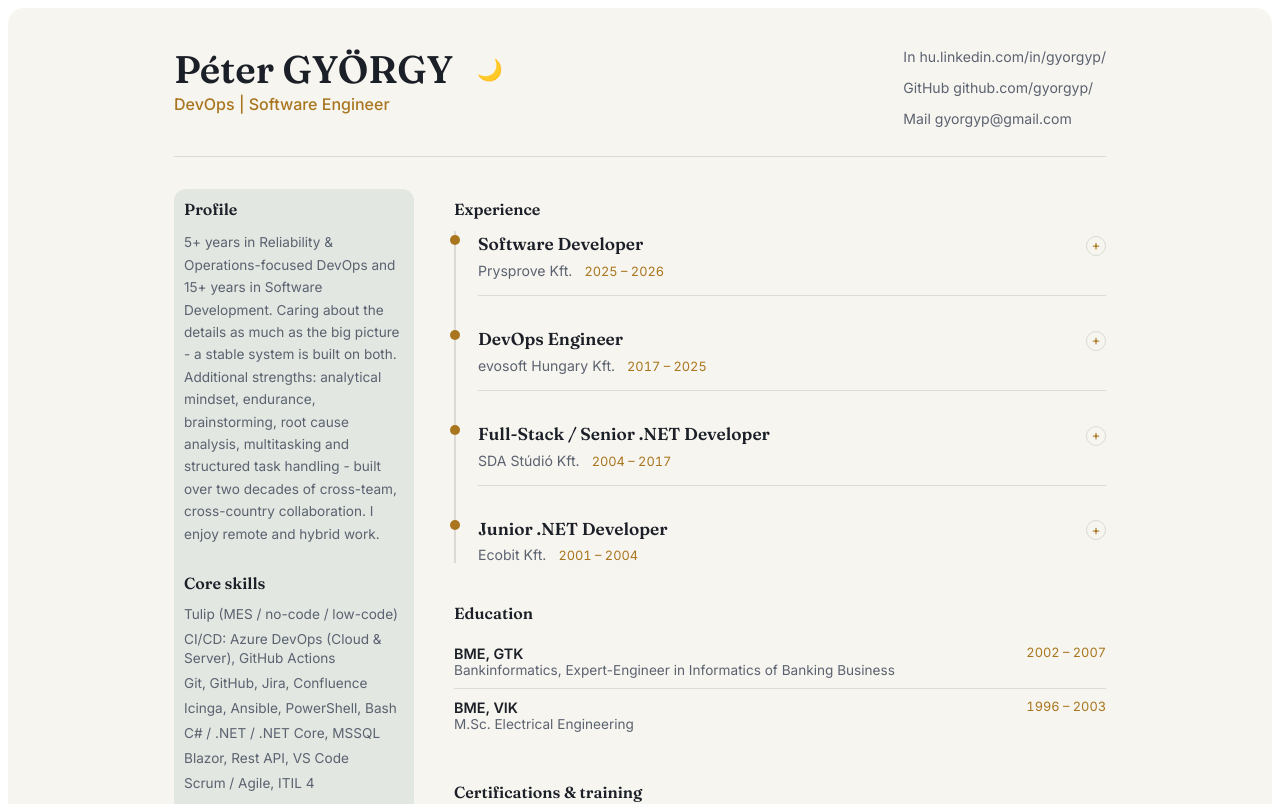
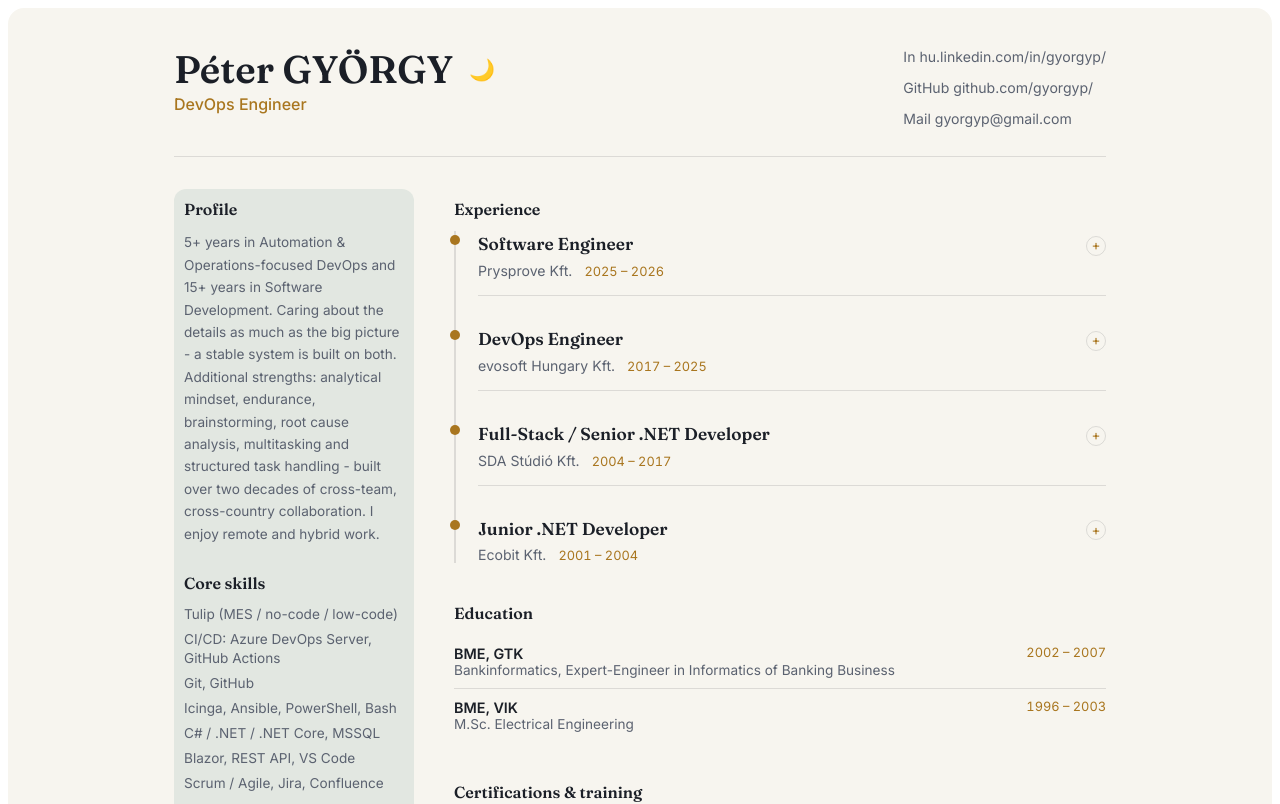
Before and after one commit to gyorgyp/cv, a React (Vite) app: page / in a window 1280 px wide. Shown: the top 804 px of the page. Built offline with nearby package versions, Linux system fonts and the light colour scheme.

Commit message:
data and theme icon positiom modified

```diff
--- a/src/assets/cvData.js
+++ b/src/assets/cvData.js
@@ -3,7 +3,7 @@
 
 export const cvData = {
   name: "Péter GYÖRGY",
-  title: "DevOps | Software Engineer",
+  title: "DevOps Engineer",
   contact: {
     email: "gyorgyp@gmail.com",
     emailDisplay: "Mail gyorgyp@gmail.com",
@@ -14,7 +14,7 @@ export const cvData = {
   },
 
   profile:
-    "5+ years in Reliability & Operations-focused DevOps and 15+ years in Software Development. Caring about the details as much as the big picture - a stable system is built on both. Additional strengths: analytical mindset, endurance, brainstorming, root cause analysis, multitasking and structured task handling - built over two decades of cross-team, cross-country collaboration. I enjoy remote and hybrid work.",
+    "5+ years in Automation & Operations-focused DevOps and 15+ years in Software Development. Caring about the details as much as the big picture - a stable system is built on both. Additional strengths: analytical mindset, endurance, brainstorming, root cause analysis, multitasking and structured task handling - built over two decades of cross-team, cross-country collaboration. I enjoy remote and hybrid work.",
 
   nav: [
     { id: "profile", label: "Profile" },
@@ -24,12 +24,12 @@ export const cvData = {
 
   coreSkills: [
     "Tulip (MES / no-code / low-code)",
-    "CI/CD: Azure DevOps (Cloud & Server), GitHub Actions",
-    "Git, GitHub, Jira, Confluence",
+    "CI/CD: Azure DevOps Server, GitHub Actions",
+    "Git, GitHub",
     "Icinga, Ansible, PowerShell, Bash",
     "C# / .NET / .NET Core, MSSQL",
-    "Blazor, Rest API, VS Code",
-    "Scrum / Agile, ITIL 4",
+    "Blazor, REST API, VS Code",
+    "Scrum / Agile, Jira, Confluence",
   ],
 
   ai: [
@@ -39,6 +39,7 @@ export const cvData = {
 
   currentlyLearning: [
     "Python",
+    "AI",
     "Docker",
     "Kubernetes",
     "Azure Cloud",
@@ -56,7 +57,7 @@ export const cvData = {
 
   experience: [
     {
-      role: "Software Developer",
+      role: "Software Engineer",
       company: "Prysprove Kft.",
       period: "2025 – 2026",
       bullets: [
@@ -70,7 +71,7 @@ export const cvData = {
         "The client really liked the solution to one of my tasks.",
         "Contributed to cloud-ready web app by developing Blazor WebAssembly and REST APIs",
       ],
-      tech: "Tulip (MES / no-code / low code), C#, Blazor, Microservices, REST API, GitHub, Lucid, Jira, Confluence",
+      tech: "Tulip (MES / no-code / low-code), C#, Blazor, Microservices, REST API, GitHub, Lucid, Jira, Confluence",
     },
     {
       role: "DevOps Engineer",
@@ -85,7 +86,7 @@ export const cvData = {
                         "Participated daily standups within cross-country teams (Germany, Portugal) and supported technical colleagues in India",
                         "Migrated CI/CD pipelines from XAML to vNext",
                         "Troubleshot and investigated root causes within Azure DevOps Server CI/CD pipelines"] },
-        { text: "Automation (1y): HTML based tool - TFS (Rest API) synchronization",
+        { text: "Automation (1y): HTML based tool - TFS (REST API) synchronization",
           subBullets: [ "Collected IIS settings of all Application Tiers and automatically published daily as an Excel report",
                         "Developed a new automated tool for project creation of Azure DevOps Server 2019 (in a small team)",
                         "Automated the internal daily work hours booking tool synchronization with TFS"] },
--- a/src/cv.css
+++ b/src/cv.css
@@ -108,7 +108,6 @@
   font-family: inherit;
   cursor: pointer;
   display: flex;
-  padding-left: 15px;
   align-items: center;
   justify-content: center;
 }
--- a/src/cv.jsx
+++ b/src/cv.jsx
@@ -239,7 +239,7 @@ export default function CV() {
           <div className="cv-footer-tech">
             <span>Built with</span>
             <ul>
-              {["React", "JavaScript", "CSS", "Vite", "ESLint"].map((technology) => (
+              {["React", "Vite", "ESLint"].map((technology) => (
                 <li key={technology}>{technology}</li>
               ))}
             </ul>
```
